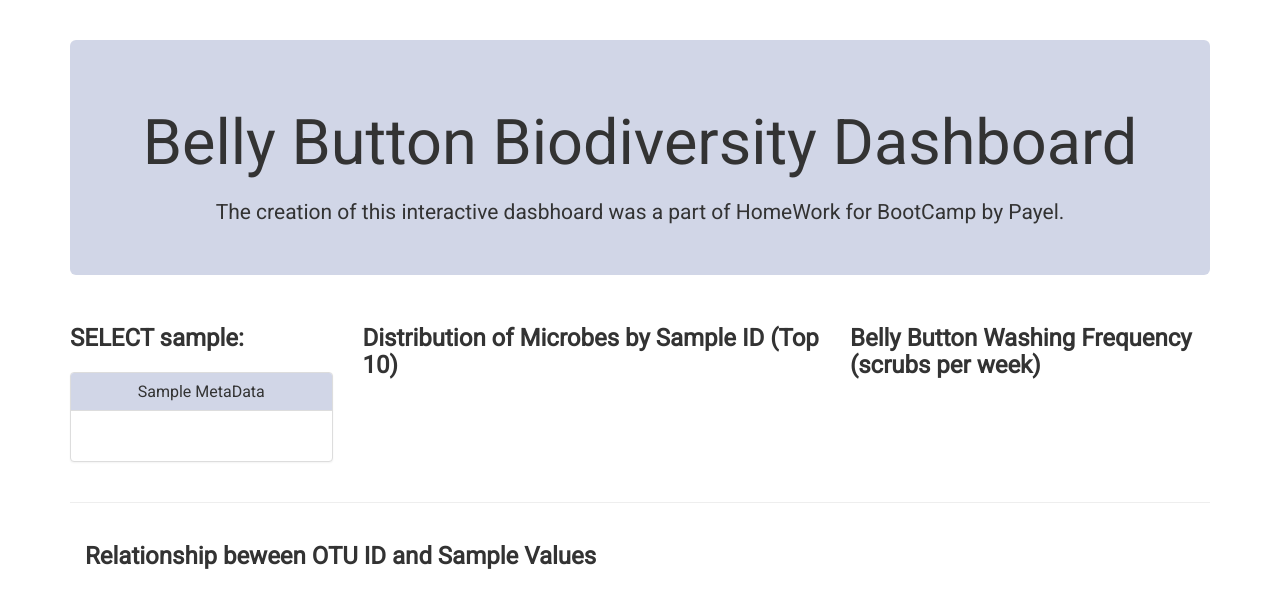
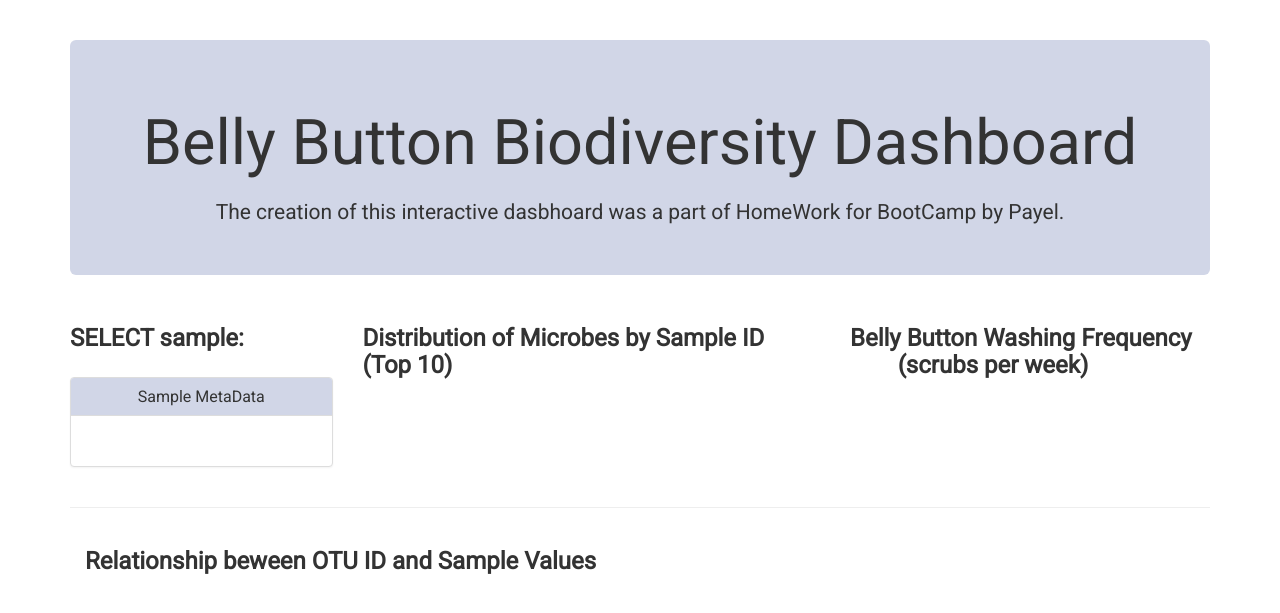
Before and after one commit to vibrajan29/payelbio, a Flask app: page / in a window 1280 px wide. Shown: the top 613 px of the page. Run offline with Flask 2, Linux system fonts and the light colour scheme; some libraries are stand-ins or nearby versions.

Commit message:
Update index.html

```diff
--- a/templates/index.html
+++ b/templates/index.html
@@ -42,7 +42,7 @@
                 <div id="sampleList">
                 </div>
 
-                <div class="panel panel-default" style="margin-top:20px">
+                <div class="panel panel-default" style="margin-top:25px">
                     <div class="panel-heading" style="background:#D1D6E7;text-align:center">
                         <h3 class="panel-title">Sample MetaData</h3>
                     </div>
@@ -61,12 +61,12 @@
             </div>
 
             <div class="col-md-5">
-                <h3><strong>Distribution of Microbes by Sample ID                (Top 10)</strong></h3>
+                <h3><strong>Distribution of Microbes by Sample ID &nbsp;&nbsp;&nbsp;&nbsp;&nbsp;&nbsp;&nbsp; (Top 10)</strong></h3>
                 <div id="plotPie"></div>
                 </div>
 
             <div class="col-md-4">
-                <h3><strong>Belly Button Washing Frequency              (scrubs per week)</strong></h3>
+                <h3><strong>Belly Button Washing Frequency &nbsp;&nbsp;&nbsp;&nbsp;&nbsp;&nbsp;&nbsp;&nbsp;(scrubs per week)</strong></h3>
                 <div id="plotGauge"></div>
             </div>
         </div>
```
